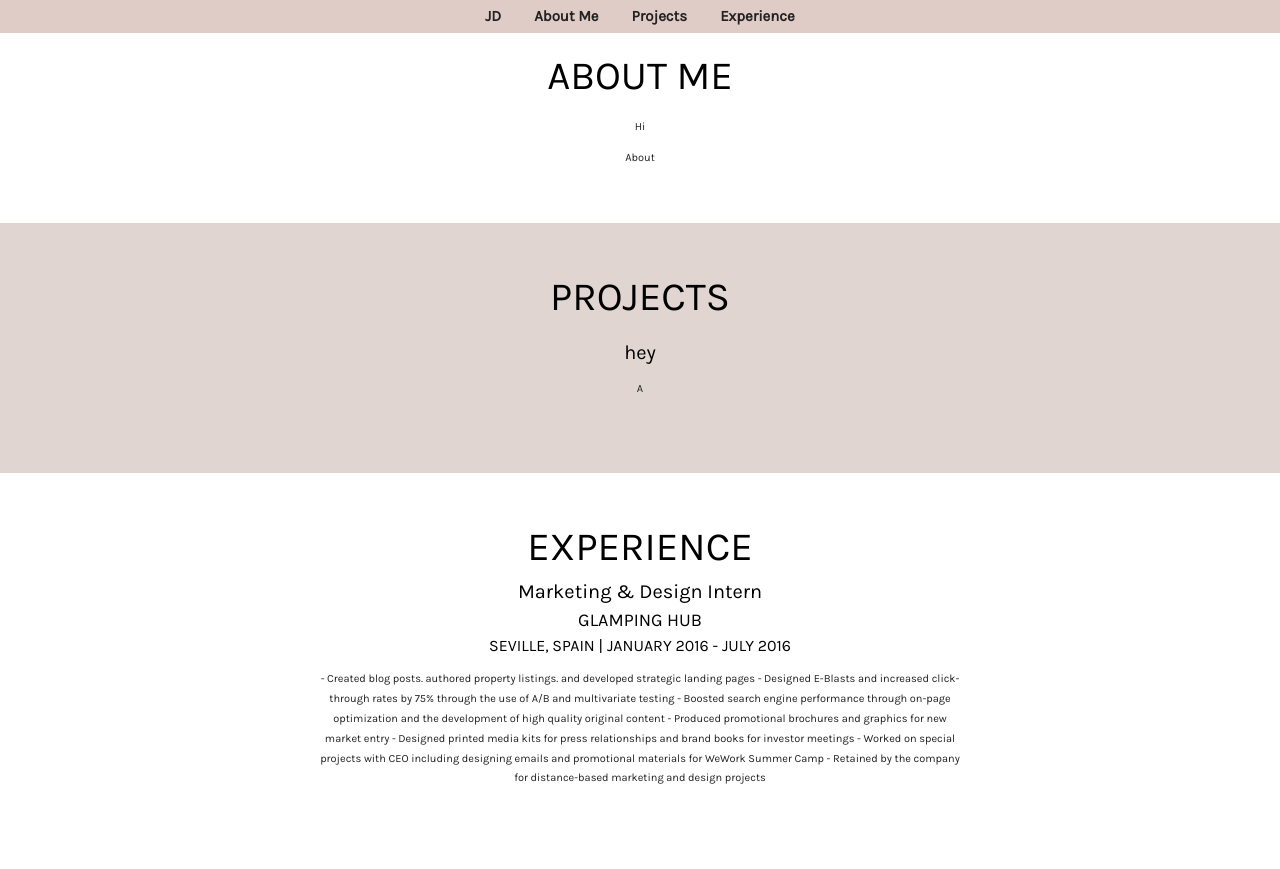
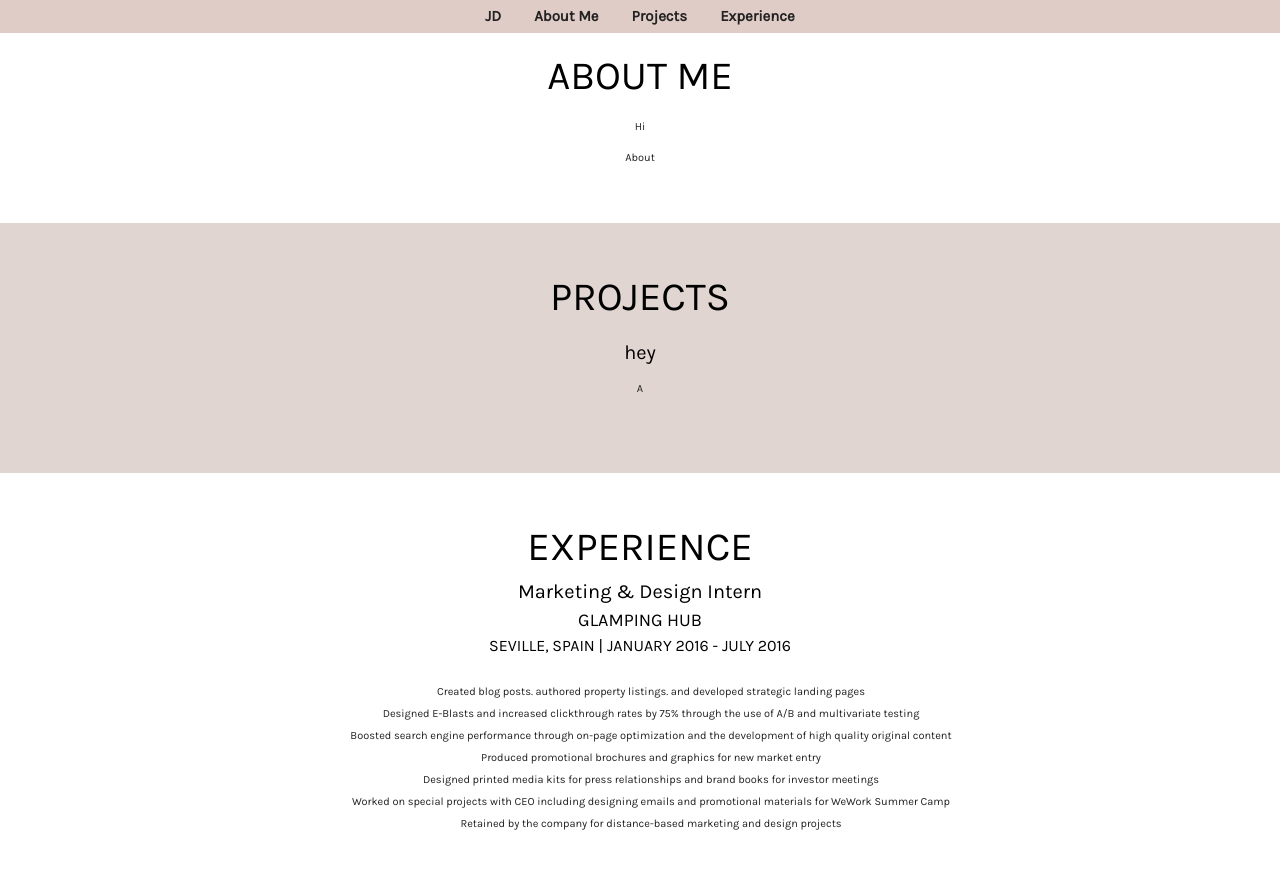
Before and after one commit to jubalu/jubalu.github.io, a Jekyll site: the page built from README.md, in a window 1280 px wide and 900 px high, scrolled down 931 px. Shown: the top 869 px of the window. Built offline with Jekyll 4.4.1, drawn with Linux system fonts in a browser that asks for light colours; nearby versions of some CDN libraries; our own code applies the rules of GitHub Pages for plain Markdown files; before the commit the page ends 1774 px from its top, so only the background shows below that.

Commit message:
Update default.html

```diff
--- a/_layouts/default.html
+++ b/_layouts/default.html
@@ -80,14 +80,16 @@
                 <h3>Marketing & Design Intern</h3>
                 <h5>Glamping Hub</h5>
                 <h6>Seville, Spain | January 2016 - July 2016</h6>
-                <p>-	Created blog posts. authored property listings. and developed strategic landing pages
--	Designed E-Blasts and increased click­through rates by 75% through the use of A/B and multivariate testing
--	Boosted search engine performance through on-page optimization and the development of high quality original content
--	Produced promotional brochures and graphics for new market entry
--	Designed printed media kits for press relationships and brand books for investor meetings
--	Worked on special projects with CEO including designing emails and promotional materials for WeWork Summer Camp
--	Retained by the company for
-distance-based marketing and design projects</p>
+                <p>
+                    <ul>
+                        <li>Created blog posts. authored property listings. and developed strategic landing pages</li>
+                        <li>Designed E-Blasts and increased click­through rates by 75% through the use of A/B and multivariate testing</li>
+                        <li>Boosted search engine performance through on-page optimization and the development of high quality original content</li>
+                        <li>Produced promotional brochures and graphics for new market entry</li>
+                        <li>Designed printed media kits for press relationships and brand books for investor meetings</li>
+                        <li>Worked on special projects with CEO including designing emails and promotional materials for WeWork Summer Camp</li>
+                        <li>Retained by the company for distance-based marketing and design projects</li>
+                </p>
             </div>
         </section>
     </body>
```
